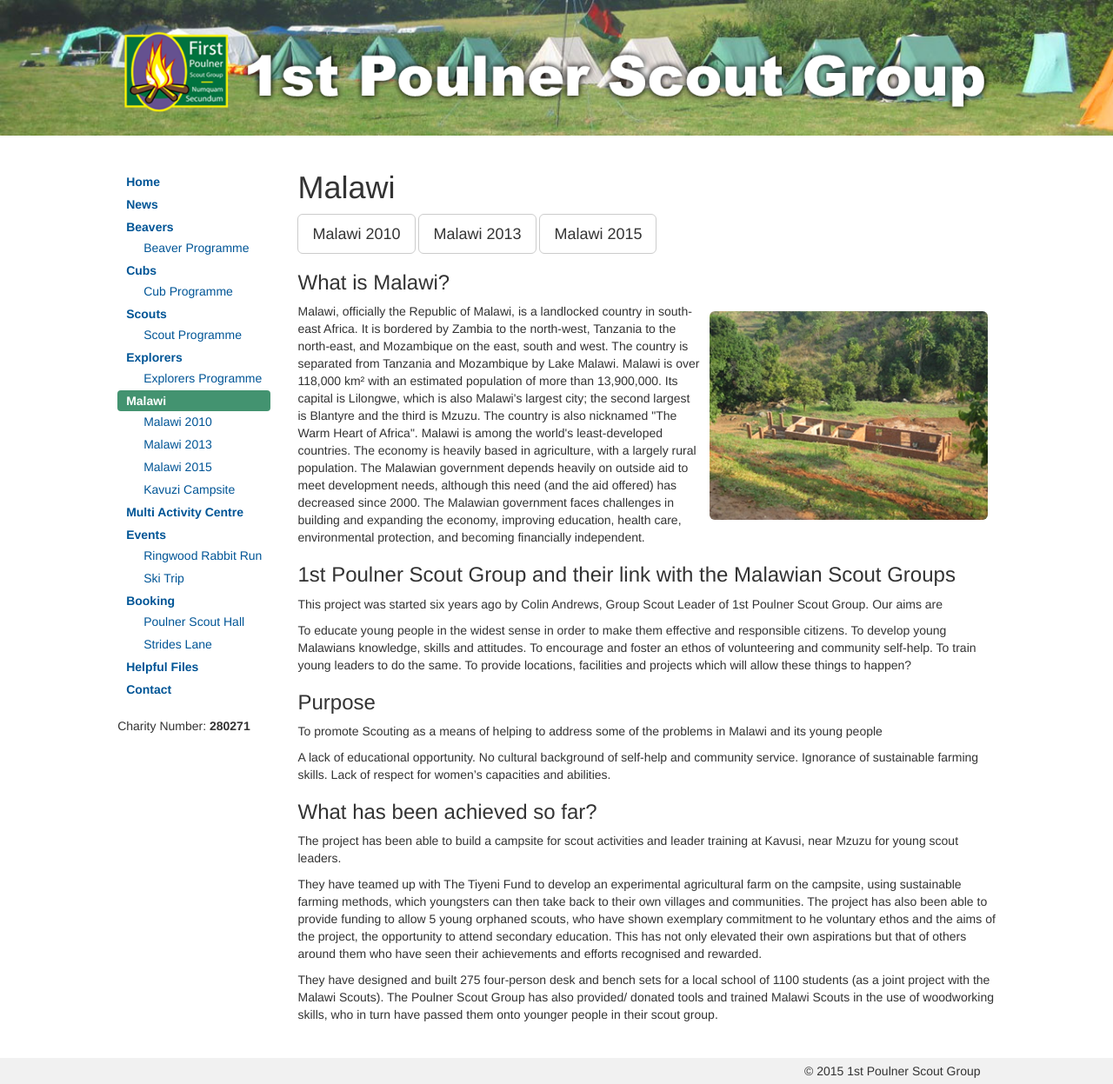
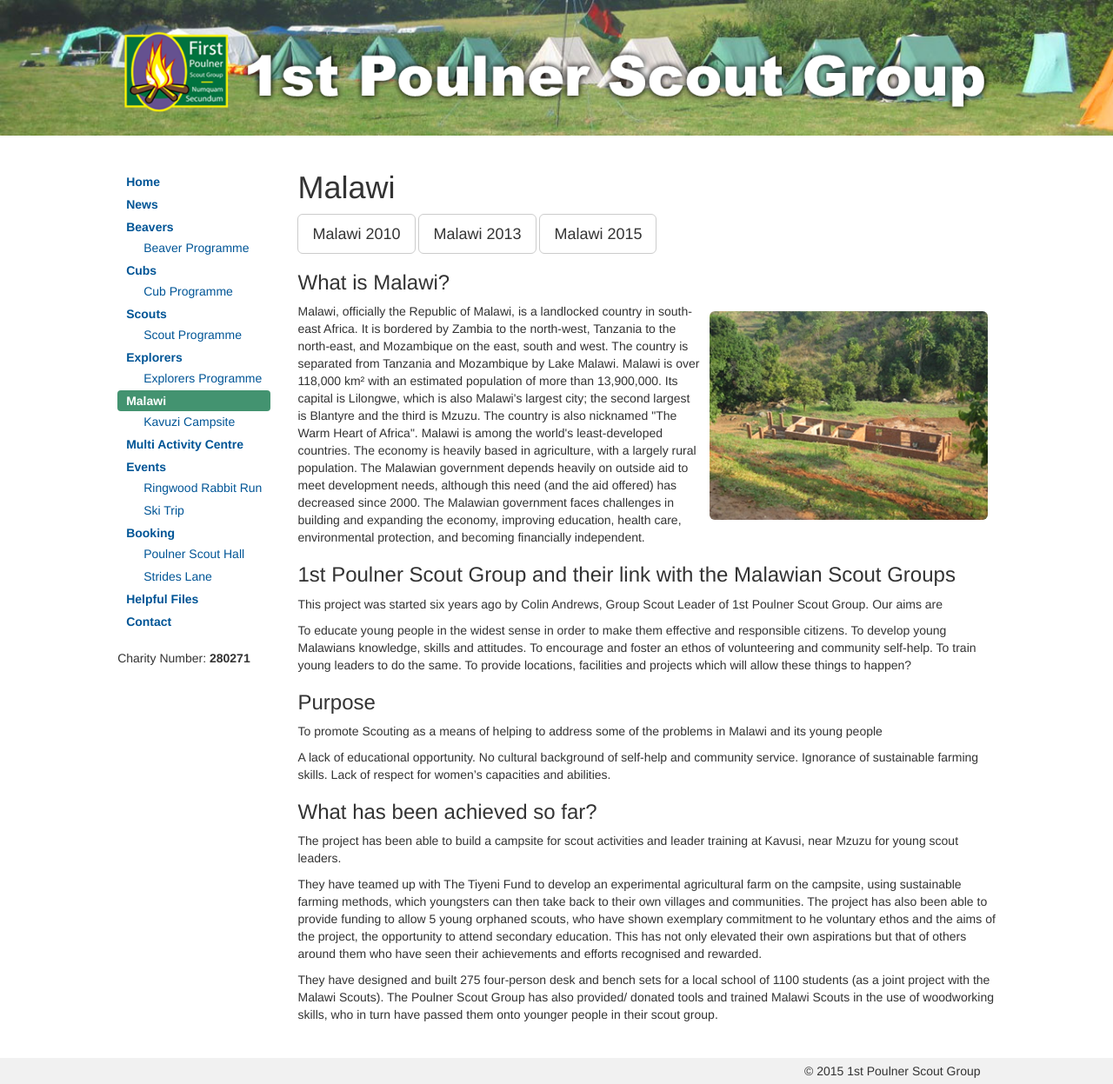
Before and after one commit to 1stpoulnerscouts/1stpoulnerscouts.github.io, a Jekyll site: the page built from malawi/index.html, in a window 1280 px wide. Shown: the whole page at 87% size. Built offline with Jekyll 4.4.1, drawn with Linux system fonts in a browser that asks for light colours.

Commit message:
Updated Malawi

```diff
--- a/_includes/nav.html
+++ b/_includes/nav.html
@@ -37,9 +37,6 @@
 			<li{% if page.active == 'malawi' %} class="active"{% endif %}>
 				<a href="/malawi">Malawi</a>
 				<ul class="nav nav-pills nav-stacked">
-					<li{% if page.active == '/malawi/2010' %} class="active"{% endif %}><a href="/malawi/2010">Malawi 2010</a></li>
-					<li{% if page.active == '/malawi/2013' %} class="active"{% endif %}><a href="/malawi/2013">Malawi 2013</a></li>
-					<li{% if page.active == '/malawi/2015' %} class="active"{% endif %}><a href="/malawi/2015">Malawi 2015</a></li>
 					<li{% if page.active == '/malawi/kavuzi-campsite' %} class="active"{% endif %}><a href="/malawi/kavuzi-campsite">Kavuzi Campsite </a></li>
 				</ul>
 			</li>
--- a/malawi/2010/index.html
+++ b/malawi/2010/index.html
@@ -1,7 +1,7 @@
 ---
 layout: default
 title: 1st Poulner Scout Group - Malawi 2010
-active: /malawi/2010
+active: malawi
 ---
 
 <h1 class="page-heading">Malawi 2010</h1>
--- a/malawi/2013/index.html
+++ b/malawi/2013/index.html
@@ -1,7 +1,7 @@
 ---
 layout: default
 title: 1st Poulner Scout Group - Malawi 2013
-active: /malawi/2013
+active: malawi
 ---
 
 <h1 class="page-heading">Malawi 2013</h1>
--- a/malawi/2015/index.html
+++ b/malawi/2015/index.html
@@ -1,7 +1,7 @@
 ---
 layout: default
 title: 1st Poulner Scout Group - Malawi 2015
-active: /malawi/2015
+active: malawi
 ---
 
 <h1 class="page-heading">Malawi 2015</h1>
--- a/malawi/index.html
+++ b/malawi/index.html
@@ -5,9 +5,9 @@
 
 <h1 class="page-heading">Malawi</h1>
 
-<a href="#" class="btn btn-lg btn-default">Malawi 2010</a>
-<a href="#" class="btn btn-lg btn-default">Malawi 2013</a>
-<a href="#" class="btn btn-lg btn-default">Malawi 2015</a>
+<a href="/malawi/2010" class="btn btn-lg btn-default">Malawi 2010</a>
+<a href="/malawi/2013" class="btn btn-lg btn-default">Malawi 2013</a>
+<a href="/malawi/2015" class="btn btn-lg btn-default">Malawi 2015</a>
 <br>
 
 <h3>What is Malawi?</h3>
```
